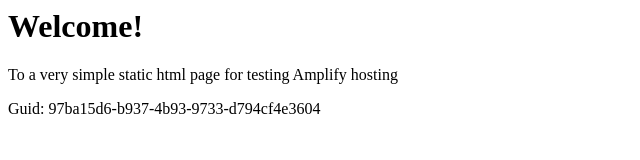
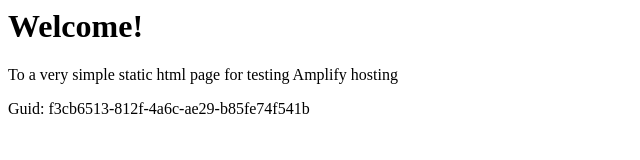
Before and after one commit to aws-aemilia-cdg/Github-PR-Commit-Integration-Test-DoNotTouch-GitHubWebhookPushCanaryTest-v1-preprod-eu-west-3, a website: page src/index.html in a window 1280 px wide. Shown: the full height of the page, 0-640 px from the left. Drawn offline with Linux system fonts and the light colour scheme.

Commit message:
commit from integ tests

```diff
--- a/src/index.html
+++ b/src/index.html
@@ -12,6 +12,6 @@
 <body>
     <h1>Welcome!</h1>
     <p>To a very simple static html page for testing Amplify hosting</p>
-    <p>Guid: 97ba15d6-b937-4b93-9733-d794cf4e3604</p></body>
+    <p>Guid: f3cb6513-812f-4a6c-ae29-b85fe74f541b</p></body>
 
 </html>
```
